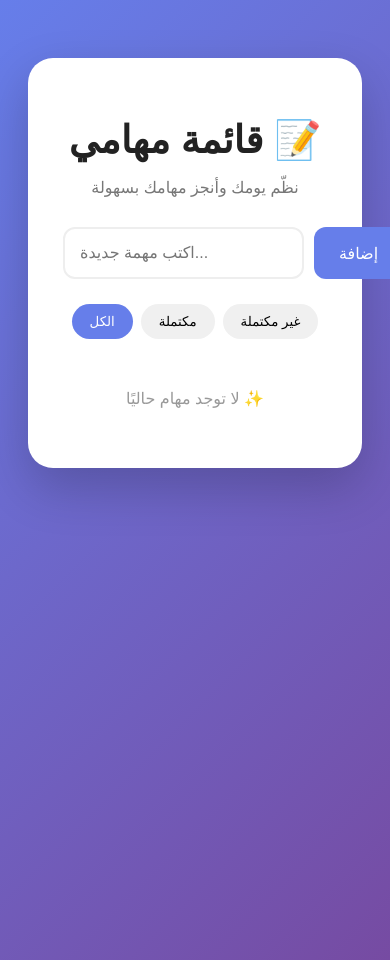
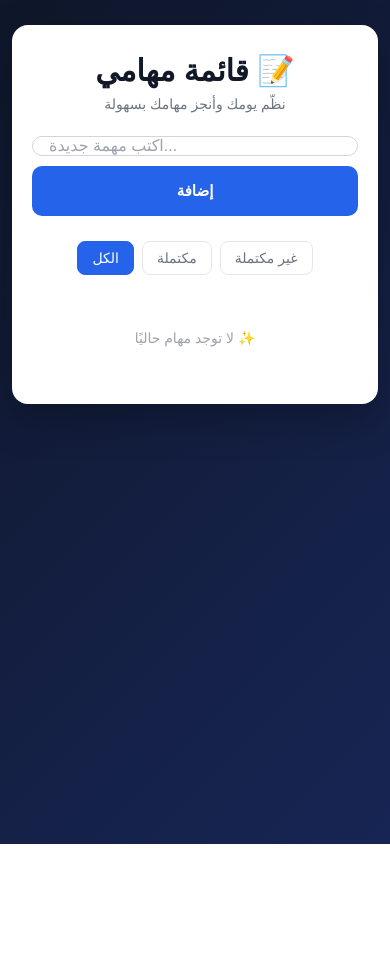
Before and after one commit to albandri-1/To-Do-List, a plain HTML site: page index.html in a window 390 px wide. After the commit the page ends 844 px from the top, so only its background shows below. Drawn offline with Linux system fonts and the light colour scheme.

Commit message:
style.css

```diff
--- a/style.css
+++ b/style.css
@@ -1,21 +1,264 @@
-{ box-sizing: border-box; margin: 0; padding: 0; }
-body { font-family: Arial, sans-serif; background: linear-gradient(135deg, #667eea, #764ba2); min-height: 100vh; padding: 50px 20px; }
-.container { max-width: 650px; margin: auto; background: white; padding: 35px; border-radius: 25px; box-shadow: 0 20px 50px rgba(0, 0, 0, 0.2); }
-h1 { text-align: center; color: #222; font-size: 38px; margin-bottom: 10px; }
-p { text-align: center; color: #777; margin-bottom: 30px; }
-.input-box { display: flex; gap: 10px; }
-#taskInput { flex: 1; padding: 15px; border: 2px solid #eee; border-radius: 12px; font-size: 16px; outline: none; }
-#taskInput:focus { border-color: #667eea; }
-#addTask { padding: 0 25px; border: none; border-radius: 12px; background: #667eea; color: white; font-size: 16px; cursor: pointer; }
-#addTask:hover { background: #5568d8; }
-.filters { display: flex; justify-content: center; gap: 8px; margin: 25px 0; }
-.filter { border: none; padding: 10px 18px; border-radius: 20px; background: #f0f0f0; cursor: pointer; }
-.filter.active { background: #667eea; color: white; }
-#taskList { list-style: none; }
-.task { display: flex; align-items: center; justify-content: space-between; padding: 15px; margin-bottom: 12px; background: #f7f7fb; border-radius: 15px; }
-.task span { font-size: 17px; color: #333; }
-.task.completed span { text-decoration: line-through; color: #999; }
-.done, .delete { border: none; padding: 8px 12px; border-radius: 8px; cursor: pointer; margin-right: 5px; }
-.done { background: #4caf50; color: white; }
-.delete { background: #ff5c5c; color: white; }
-.empty-message { text-align: center; color: #999; padding: 25px; }
+/* ========================= RESET ========================= */
+* { box-sizing: border-box; margin: 0; padding: 0; }
+/* ========================= BODY ========================= */
+body { font-family: Arial, sans-serif;
+background: linear-gradient(
+    135deg,
+    #0f172a,
+    #172554
+);
+
+min-height: 100vh;
+
+padding: 60px 20px;
+
+color: #1e293b;
+}
+/* ========================= CONTAINER ========================= */
+.container { width: 100%; max-width: 650px;
+margin: 0 auto;
+
+background: #ffffff;
+
+padding: 40px;
+
+border-radius: 20px;
+
+box-shadow:
+    0 15px 40px rgba(0, 0, 0, 0.25);
+}
+/* ========================= TITLE ========================= */
+h1 { text-align: center;
+color: #111827;
+
+font-size: 36px;
+
+font-weight: 700;
+
+margin-bottom: 8px;
+}
+/* ========================= DESCRIPTION ========================= */
+p { text-align: center;
+color: #6b7280;
+
+font-size: 15px;
+
+margin-bottom: 30px;
+}
+/* ========================= INPUT AREA ========================= */
+.input-box { display: flex;
+gap: 10px;
+
+margin-bottom: 25px;
+}
+#taskInput { flex: 1;
+height: 50px;
+
+padding: 0 16px;
+
+border: 1px solid #d1d5db;
+
+border-radius: 10px;
+
+font-size: 16px;
+
+color: #111827;
+
+outline: none;
+
+transition: 0.2s;
+}
+#taskInput::placeholder { color: #9ca3af; }
+#taskInput:focus { border-color: #2563eb;
+box-shadow:
+    0 0 0 3px rgba(37, 99, 235, 0.10);
+}
+/* ========================= ADD BUTTON ========================= */
+#addTask { height: 50px;
+padding: 0 22px;
+
+border: none;
+
+border-radius: 10px;
+
+background: #2563eb;
+
+color: white;
+
+font-size: 15px;
+
+font-weight: 600;
+
+cursor: pointer;
+
+transition: 0.2s;
+}
+#addTask:hover { background: #1d4ed8; }
+#addTask:active { transform: scale(0.98); }
+/* ========================= FILTERS ========================= */
+.filters { display: flex;
+justify-content: center;
+
+gap: 8px;
+
+margin: 25px 0;
+}
+.filter { border: 1px solid #e5e7eb;
+padding: 9px 17px;
+
+border-radius: 8px;
+
+background: #ffffff;
+
+color: #6b7280;
+
+font-size: 14px;
+
+cursor: pointer;
+
+transition: 0.2s;
+}
+.filter:hover { background: #f3f4f6;
+color: #374151;
+}
+.filter.active { background: #2563eb;
+border-color: #2563eb;
+
+color: #ffffff;
+}
+/* ========================= TASK LIST ========================= */
+#taskList { list-style: none;
+margin-top: 10px;
+}
+/* ========================= TASK ========================= */
+.task { display: flex;
+align-items: center;
+
+justify-content: space-between;
+
+gap: 15px;
+
+padding: 15px 16px;
+
+margin-bottom: 10px;
+
+background: #f8fafc;
+
+border: 1px solid #e5e7eb;
+
+border-radius: 12px;
+
+transition: 0.2s;
+}
+.task:hover { border-color: #d1d5db;
+background: #f9fafb;
+}
+/* ========================= TASK TEXT ========================= */
+.task span { flex: 1;
+font-size: 16px;
+
+color: #374151;
+
+word-break: break-word;
+}
+.task.completed span { text-decoration: line-through;
+color: #9ca3af;
+}
+/* ========================= TASK BUTTONS ========================= */
+.done, .delete { border: none;
+padding: 8px 12px;
+
+border-radius: 7px;
+
+font-size: 13px;
+
+cursor: pointer;
+
+transition: 0.2s;
+}
+.done { background: #22c55e;
+color: white;
+}
+.done:hover { background: #16a34a; }
+.delete { background: #ef4444;
+color: white;
+}
+.delete:hover { background: #dc2626; }
+/* ========================= EMPTY MESSAGE ========================= */
+.empty-message { text-align: center;
+color: #9ca3af;
+
+padding: 30px 10px;
+
+font-size: 14px;
+}
+/* ========================= MOBILE ========================= */
+@media (max-width: 600px) {
+body {
+    padding: 25px 12px;
+}
+
+
+.container {
+    padding: 28px 20px;
+
+    border-radius: 16px;
+}
+
+
+h1 {
+    font-size: 30px;
+}
+
+
+p {
+    font-size: 14px;
+
+    margin-bottom: 24px;
+}
+
+
+.input-box {
+    flex-direction: column;
+}
+
+
+#taskInput {
+    width: 100%;
+}
+
+
+#addTask {
+    width: 100%;
+}
+
+
+.filters {
+    flex-wrap: wrap;
+}
+
+
+.filter {
+    padding: 8px 14px;
+}
+
+
+.task {
+    align-items: flex-start;
+
+    flex-wrap: wrap;
+}
+
+
+.task span {
+    width: 100%;
+
+    flex-basis: 100%;
+}
+
+
+.done,
+.delete {
+    flex: 1;
+}
+}
```
